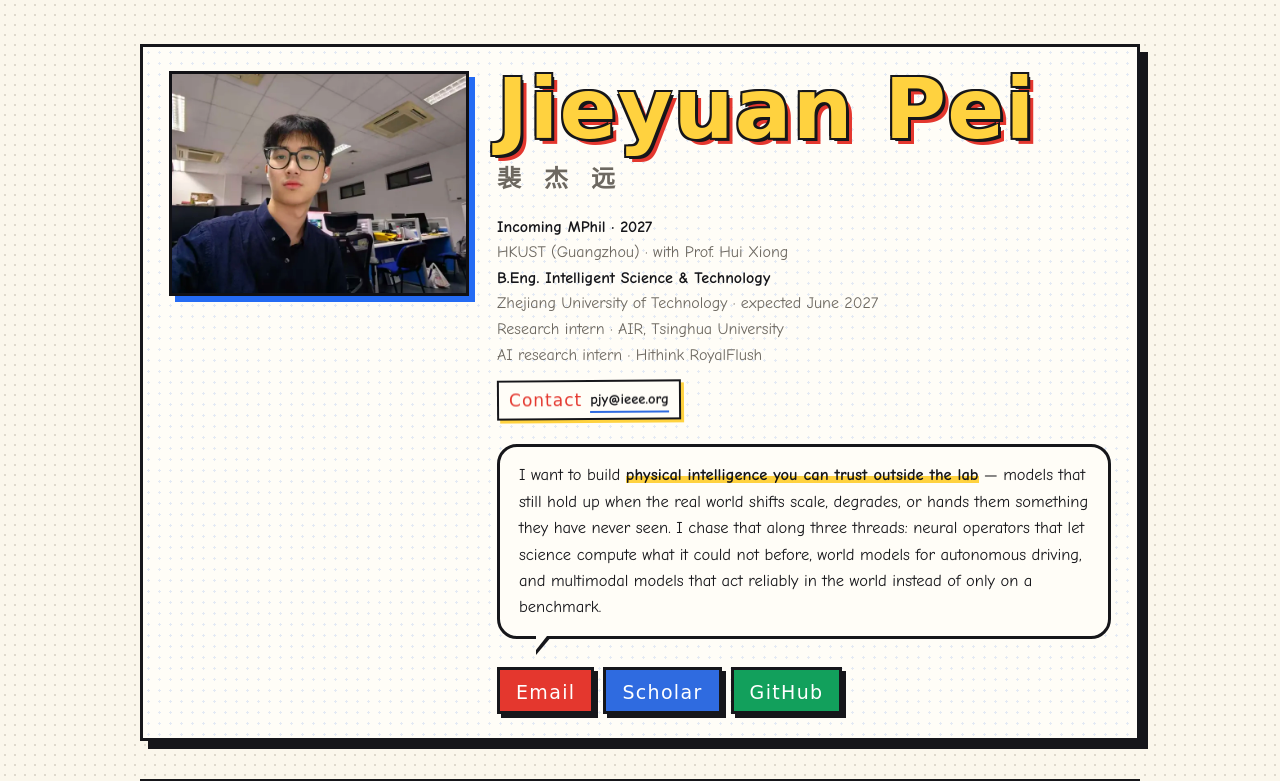
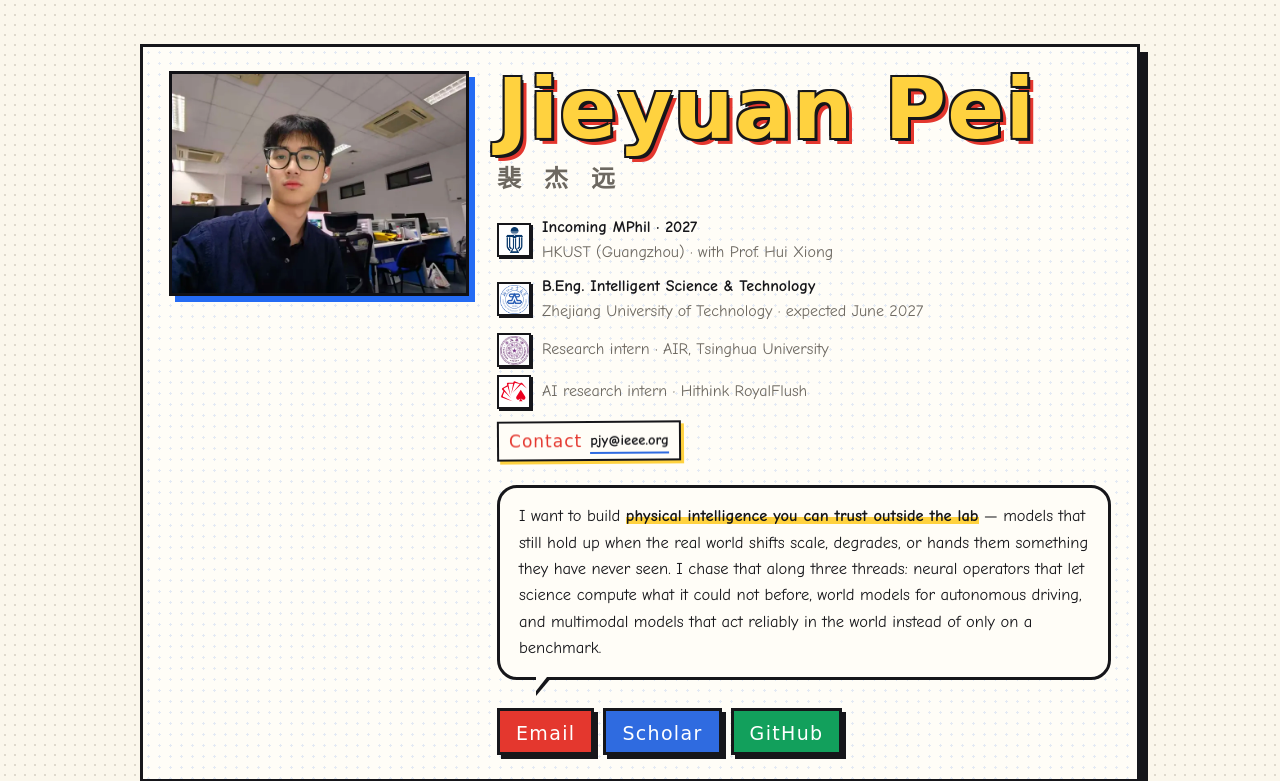
Before and after one commit to GuobaPei/GuobaPei.github.io, a plain HTML site: page index.html in a window 1280 px wide. Shown: the top 781 px of the page. Drawn offline with Linux system fonts and the light colour scheme.

Commit message:
Hero: institution logos beside each affiliation

```diff
--- a/index.html
+++ b/index.html
@@ -96,9 +96,16 @@ h1{
   filter:saturate(1.12) contrast(1.05);background:var(--paper);
 }
 .hero-txt{flex:1 1 490px;min-width:270px}
-.affil{margin:16px 0 0;font-size:16px}
+.affil{list-style:none;margin:16px 0 0;padding:0;font-size:16px;display:grid;gap:8px}
+.affil li{display:flex;align-items:center;gap:11px}
 .affil b{font-weight:700}
 .affil span{color:var(--mute)}
+/* institution marks: small white tiles, like the experience logos below */
+.affil .lg{flex:none;width:34px;height:34px;display:grid;place-items:center;overflow:hidden;
+  background:#fff;border:2px solid var(--ink);box-shadow:2px 2px 0 var(--edge)}
+.affil .lg img{max-width:26px;max-height:26px}
+.affil .lg img.round{max-width:29px;max-height:29px} /* thin round seals read faint at 26px */
+.affil .lg img.pad{width:40px;height:40px;max-width:none;max-height:none;margin:-5px} /* hithink.svg has a wide margin; -5px keeps it centred in the 30px box */
 .contact{display:inline-flex;align-items:center;gap:8px;margin:12px 0 0;
   padding:5px 10px 4px;border:2.5px solid var(--ink);background:var(--panel);
   box-shadow:3px 3px 0 var(--yellow);font-size:14.5px;transform:rotate(-.4deg)}
@@ -333,14 +340,16 @@ a:focus-visible,button:focus-visible{
     <div class="hero-txt">
       <h1>Jieyuan&nbsp;Pei</h1>
       <div class="cn" lang="zh-CN">裴 杰 远</div>
-      <p class="affil">
-        <b>Incoming MPhil · 2027</b><br>
-        <span>HKUST (Guangzhou) · with Prof. Hui Xiong</span><br>
-        <b>B.Eng. Intelligent Science &amp; Technology</b><br>
-        <span>Zhejiang University of Technology · expected June 2027</span><br>
-        <span>Research intern · AIR, Tsinghua University</span><br>
-        <span>AI research intern · Hithink RoyalFlush</span>
-      </p>
+      <ul class="affil">
+        <li><i class="lg"><img src="logos/hkust-gz.webp" alt="" width="17" height="26"></i>
+          <div><b>Incoming MPhil · 2027</b><br><span>HKUST (Guangzhou) · with Prof. Hui Xiong</span></div></li>
+        <li><i class="lg"><img class="round" src="logos/zjut.webp" alt="" width="29" height="29"></i>
+          <div><b>B.Eng. Intelligent Science &amp; Technology</b><br><span>Zhejiang University of Technology · expected June 2027</span></div></li>
+        <li><i class="lg"><img class="round" src="logos/air-seal.webp" alt="" width="29" height="29"></i>
+          <span>Research intern · AIR, Tsinghua University</span></li>
+        <li><i class="lg"><img class="pad" src="logos/hithink.svg" alt=""></i>
+          <span>AI research intern · Hithink RoyalFlush</span></li>
+      </ul>
       <p class="contact"><b>Contact</b><a href="mailto:pjy@ieee.org">pjy@ieee.org</a></p>
       <div class="bubble">
         I want to build <span class="hl">physical intelligence you can trust outside the
```
Also changed, not shown: logos/air-seal.webp (added), logos/hkust-gz.webp (added), logos/zjut.webp (added).
